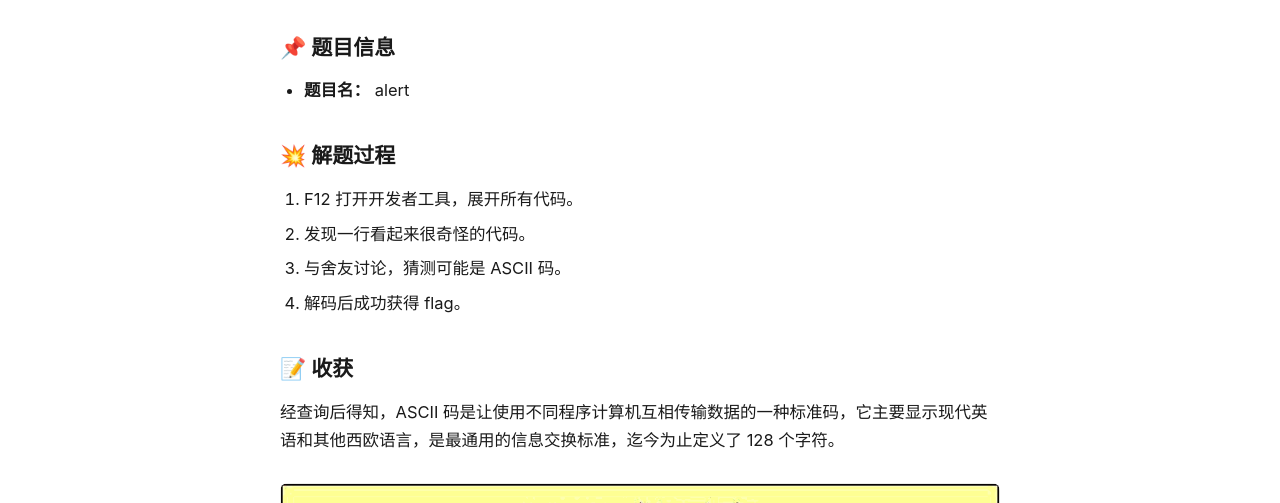
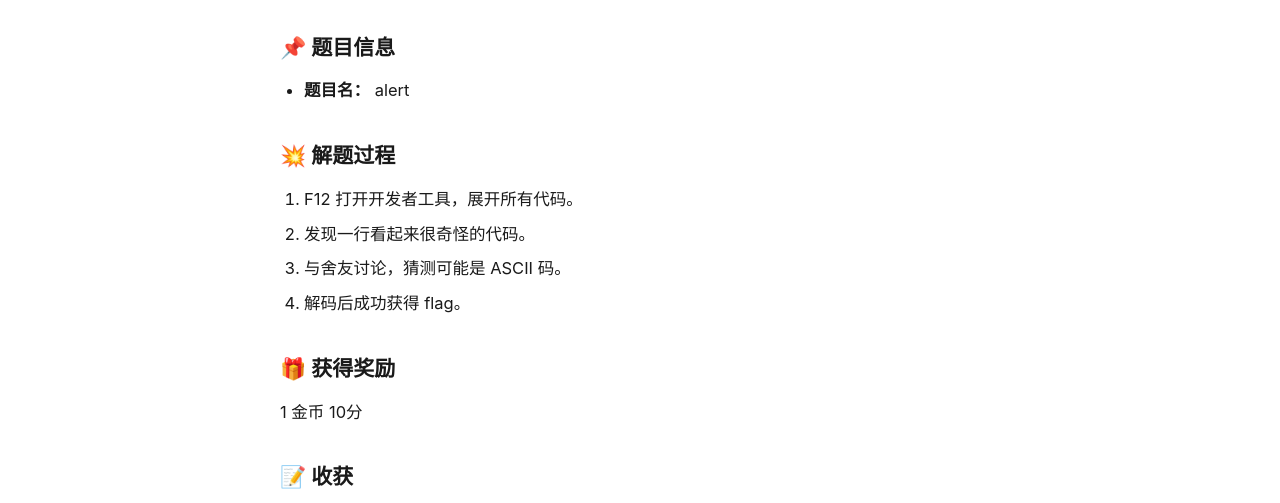
Before and after one commit to Goldfish1232123/Goldfish1232123.github.io, a plain HTML site: page posts/writeup-alert.html in a window 1280 px wide. Shown: the part 247-750 px from the top of the page. Drawn offline with Linux system fonts and the light colour scheme; files whose address does not match are found by name.

Commit message:
Update writeup-alert.html

```diff
--- a/posts/writeup-alert.html
+++ b/posts/writeup-alert.html
@@ -52,7 +52,8 @@
           <li>与舍友讨论，猜测可能是 ASCII 码。</li>
           <li>解码后成功获得 flag。</li>
         </ol>
-
+        <h2>🎁 获得奖励</h2>
+        <p>1 金币 10分</p>
         <h2>📝 收获</h2>
         <p>经查询后得知，ASCII 码是让使用不同程序计算机互相传输数据的一种标准码，它主要显示现代英语和其他西欧语言，是最通用的信息交换标准，迄今为止定义了 128 个字符。</p>
 
```
